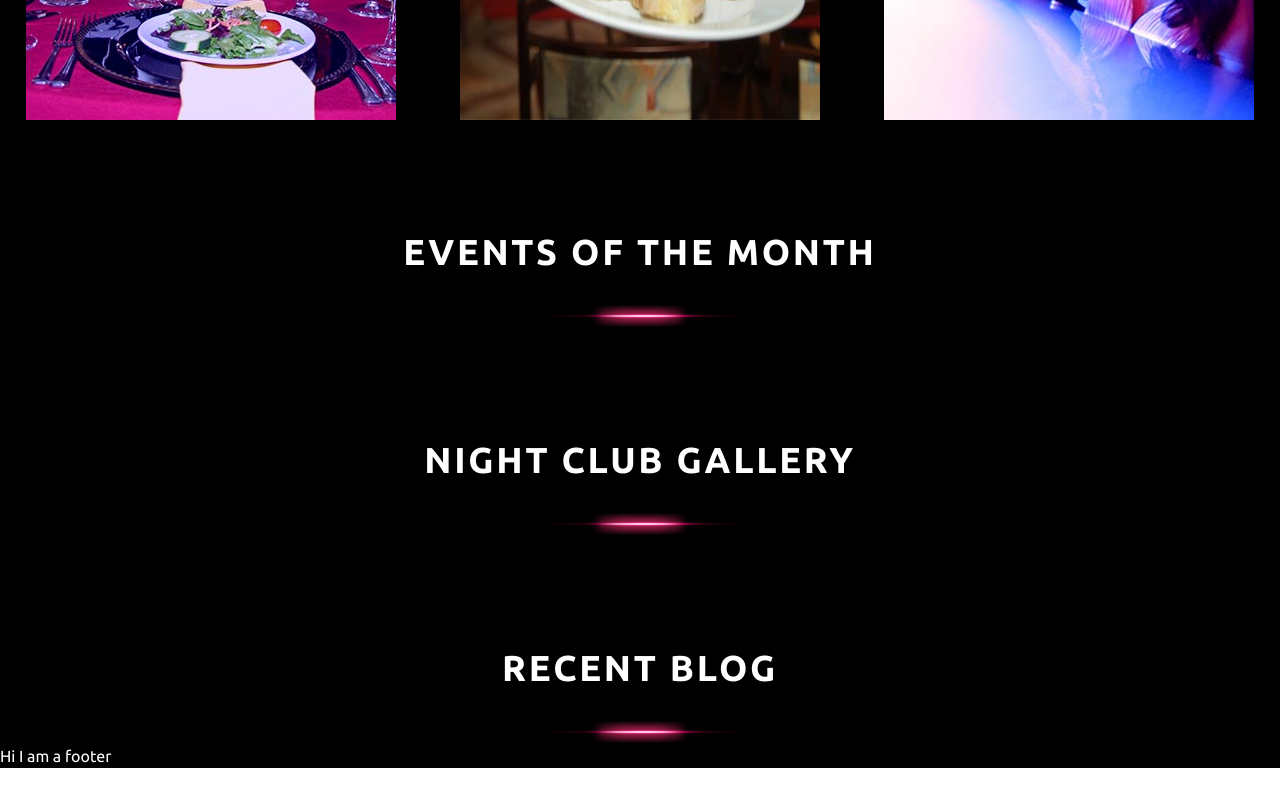
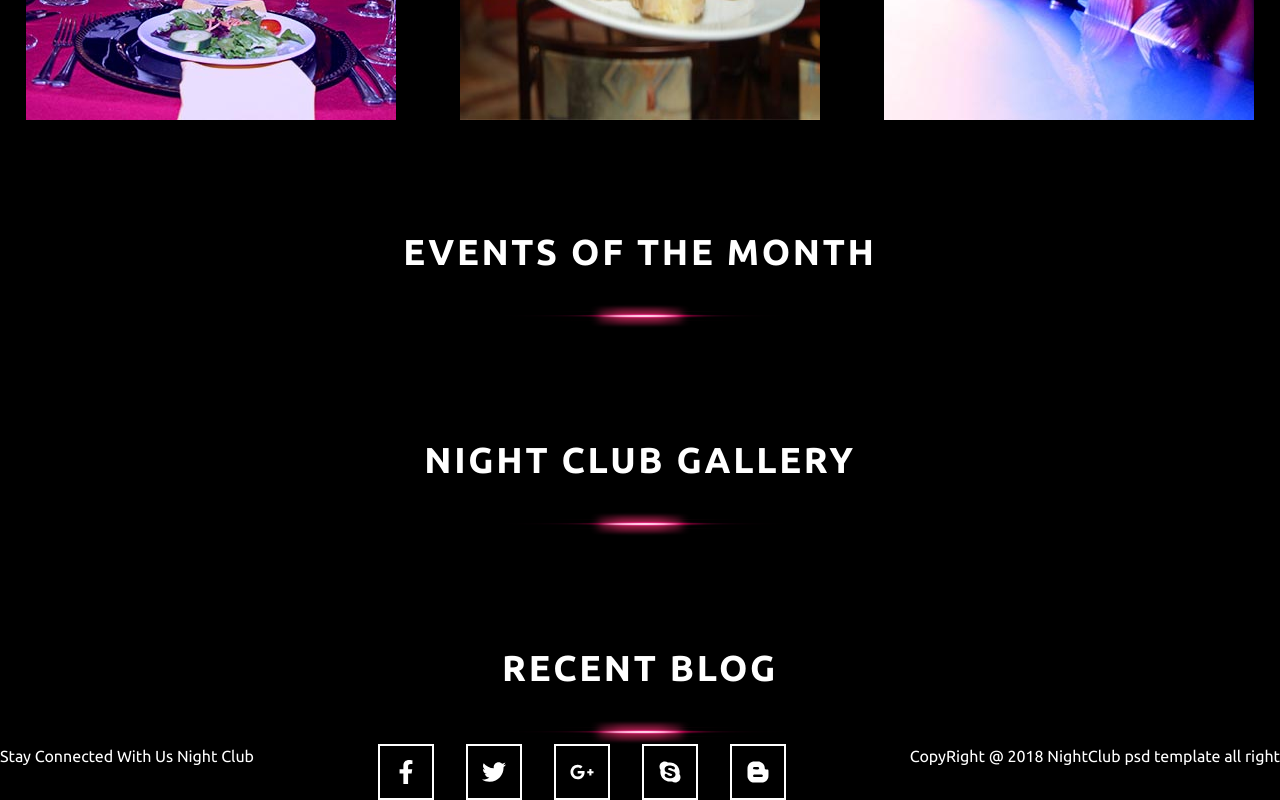
Before and after one commit to Nadjaroemer/NightClub2.0, a React (Create React App) app: page /contact-us in a window 1280 px wide. Shown: the part 1630-2430 px from the top of the page. Before the commit the page ends 2398 px from the top, so only its background shows below. Built offline with nearby package versions, Linux system fonts and the light colour scheme.

Commit message:
Add Footer component

```diff
--- a/src/components/Footer.js
+++ b/src/components/Footer.js
@@ -1,3 +1,36 @@
+import { IconBase } from "react-icons";
+import {
+  FaTwitter,
+  FaFacebookF,
+  FaGooglePlusG,
+  FaSkype,
+  FaBloggerB,
+} from "react-icons/fa";
+
 export default function Footer() {
-  return <div>Hi I am a footer</div>;
+  return (
+    <section className="flex justify-between sm:flex-wrap text-base">
+      <p className="capitalize">Stay Connected with us night Club</p>
+
+      <div className="flex">
+        <div className="border-2 border-white w-14 h-14 flex justify-center items-center ">
+          <FaFacebookF size="1.5rem" />
+        </div>
+        <div className="flex border-2 border-white w-14 h-14 justify-center items-center ml-8">
+          <FaTwitter size="1.5rem" />
+        </div>
+        <div className="flex border-2 border-white w-14 h-14 justify-center items-center ml-8">
+          <FaGooglePlusG size="1.5rem" />
+        </div>
+        <div className="flex border-2 border-white w-14 h-14 justify-center items-center ml-8">
+          <FaSkype size="1.5rem" />
+        </div>
+        <div className="flex border-2 border-white w-14 h-14 justify-center items-center ml-8">
+          <FaBloggerB size="1.5rem" />
+        </div>
+      </div>
+
+      <p>CopyRight @ 2018 NightClub psd template all right</p>
+    </section>
+  );
 }
```
